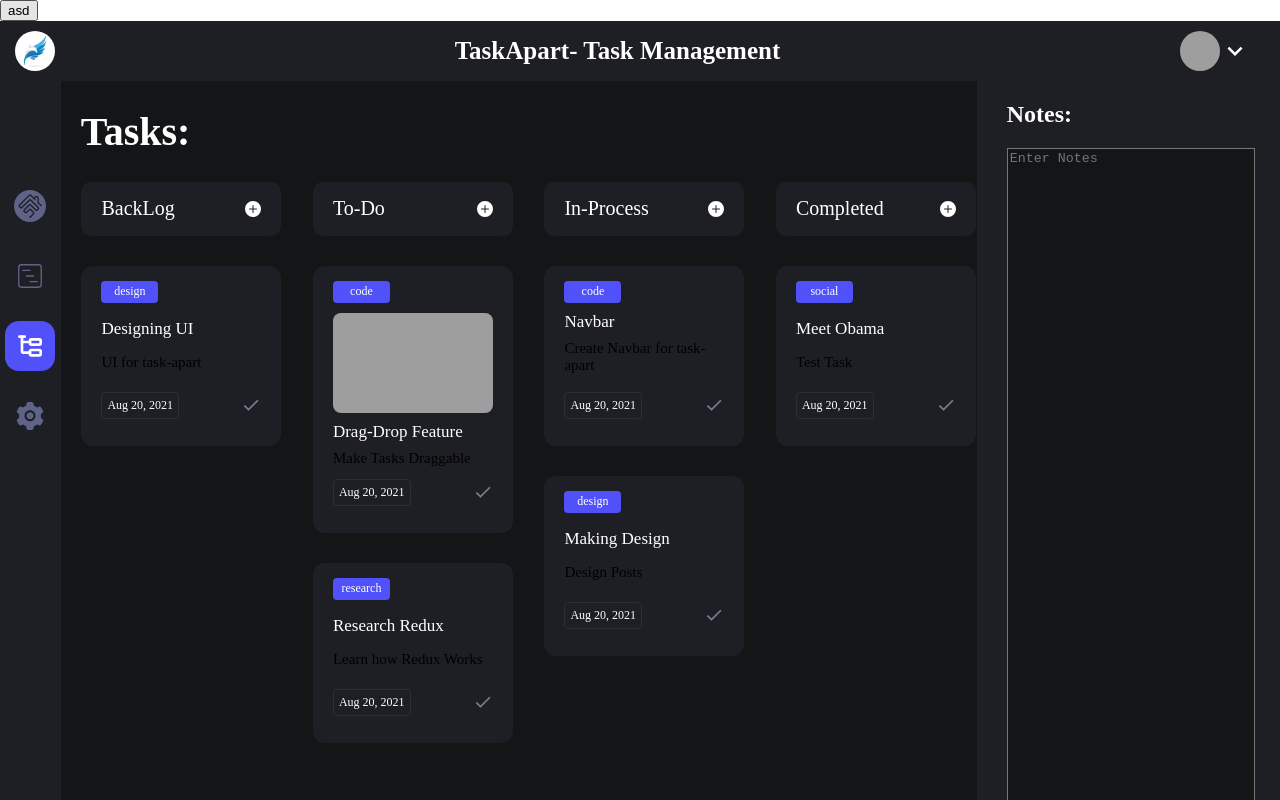
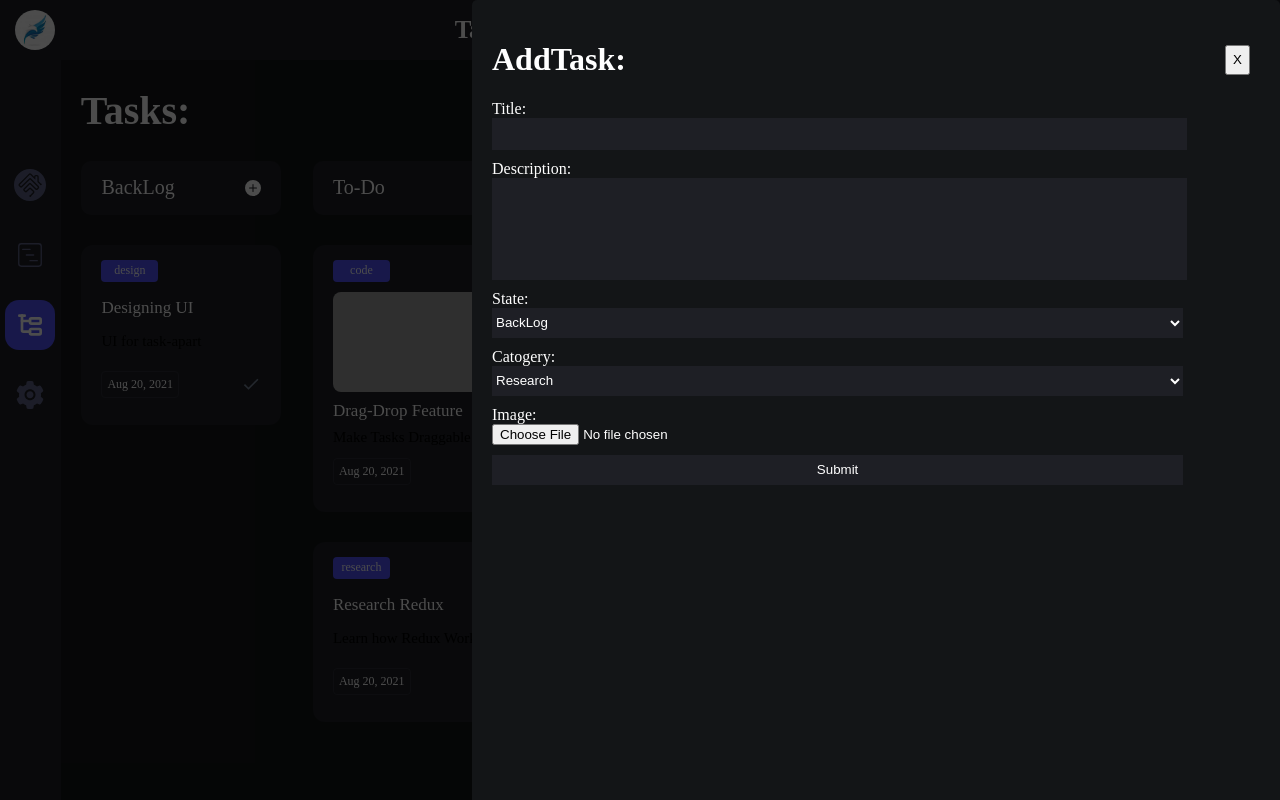
Before and after one commit to lavizp/task-apart, a React (Create React App) app: page / in a window 1280 px wide. Both pictures are taken after a click on the icon 253 px from the left and 208 px from the top of the page. Shown: the top 800 px of the page. Built offline with nearby package versions, Linux system fonts and the light colour scheme; grey boxes are pictures that could not be loaded.

Commit message:
Redux Init

```diff
--- a/package.json
+++ b/package.json
@@ -3,6 +3,7 @@
   "version": "0.1.0",
   "private": true,
   "dependencies": {
+    "@reduxjs/toolkit": "^1.8.6",
     "@testing-library/jest-dom": "^5.16.5",
     "@testing-library/react": "^13.4.0",
     "@testing-library/user-event": "^13.5.0",
--- a/src/App.js
+++ b/src/App.js
@@ -6,24 +6,27 @@ import { MainContainer } from './styled-components/MainContainer';
 import Navbar from './Components/Navbar';
 import NotesTab from './Components/NotesTab';
 import AddTask from './Components/AddTask';
-import { useState } from 'react';
+import { useEffect, useState } from 'react';
+import { useSelector } from 'react-redux';
 function App() {
+  const {tasks} = useSelector((state)=> state.taskSlice)
+  useEffect(()=>{
+    console.log(tasks);
+  },[])
 
   const theme = {
     primaryColor: "#1E1F25",
     backgroundColor: "#131517"
   }
-  const[isAddTaskVisible, setAddTask] = useState(true);
+  const[isAddTaskVisible, setAddTask] = useState(false);
   function displayAddTask(){
-    setAddTask(false);
-    console.log("here");
+    setAddTask(prev =>!prev);
   }
   return (
 
 <ThemeProvider theme={theme}>
-  <button onClick={displayAddTask}>asd</button>
   <Navbar/>
-  <AddTask hidden={isAddTaskVisible}/>
+  {isAddTaskVisible&&<AddTask displayAddTask={displayAddTask}/>}
   <MainContainer>
     <NavbarLeft id={2}/>
     <TasksContainer displayAddTask={displayAddTask}/>
--- a/src/Components/AddTask.js
+++ b/src/Components/AddTask.js
@@ -1,5 +1,5 @@
-import React, { useState } from 'react'
-import styled,{css} from 'styled-components'
+import React, { useRef } from 'react'
+import styled from 'styled-components'
 
 const Overlay = styled.div`
     position: fixed;
@@ -9,14 +9,8 @@ const Overlay = styled.div`
     right: 0;
     background: rgba(0, 0, 0, 0.7);
     transition: opacity 500ms;
-    ${props=>props.hidden === true && css`
-        display: none;
-    `}
-    ${props=>props.hidden === false && css`
-        display: flex;
-        justify-content: flex-end;
-        align-items: center;
-    `}
+    display: flex;
+    justify-content: flex-end;
 
 
 `
@@ -30,6 +24,10 @@ const AddTaskContainer = styled.div`
     position: relative;
     transition: all 1s ease-in-out;
     color: white;
+
+    button{
+        height: 30px;
+    }
 `
 
 const Input = styled.input`
@@ -42,25 +40,64 @@ const Input = styled.input`
     color: white;
 `
 
+const Select = styled.select`
+    width: 90%;
+    border: none;
+    height: ${props=>  props.height? props.height: "30px"};
+    background-color: ${props=>props.theme.primaryColor};
+    margin-bottom: 10px;
+    border-bottom: ${props=> props.title === true? "2px solid grey": "none"};
+    color: white;
+`
+const Button = styled.button`
+    width: 90%;
+    border: none;
+    height: 90px;
+    background-color: ${props=>props.theme.primaryColor};
+    margin-top: 10px;
+    color: white;
+    cursor: pointer;
+`
+
 const InputContainer = styled.form`
     display: flex;
     flex-direction: column;
 `
 
-export default function AddTask({hidden = false}) {
-    const [isHidden, setIsHidden] = useState(hidden);
+export default function AddTask({displayAddTask}) {
+    const titleRef = useRef();
+    const descRef = useRef();
+    const catogeryRef = useRef();
+    const stateRef = useRef();
+    const addTaskData = ()=>{
+
+    }
   return (
-    <Overlay hidden={isHidden}>
+    <Overlay>
         <AddTaskContainer>
-            <div style={{display: "flex", justifyContent: "space-between", paddingRight: "10px"}}>
+            <div style={{display: "flex", justifyContent: "space-between",alignItems:"center", paddingRight: "10px"}}>
                 <h1>AddTask:</h1>
-                <button onClick={()=>setIsHidden(true)}>X</button>
+                <button onClick={displayAddTask}>X</button>
             </div>
             <InputContainer>
-                Title: <Input title = "true"></Input>
-                Description: <Input></Input>
-                Catogery:<Input></Input>
-                State:<Input></Input>
+                Title: <Input title = "true" ref={titleRef} required></Input>
+                Description: <Input height={"100px"} ref={descRef} required></Input>
+                State:
+                <Select ref={stateRef}>
+                    <option value="BackLog" >BackLog</option>
+                    <option value="To-Do" >To-Do</option>
+                    <option value="In-Process" >In-Process</option>
+                    <option value="Completed" >Completed</option>
+                </Select>
+                Catogery:<Select ref={catogeryRef}>
+                    <option value="Research">Research</option>
+                    <option value="Design">Design</option>
+                    <option value="In-Process">In-Process</option>
+                    <option value="Completed">Completed</option>
+                </Select>
+                Image: <input title = "true" ref={titleRef} type="file"></input>
+
+                <Button>Submit</Button>
             </InputContainer>
 
         </AddTaskContainer>
--- a/src/Components/TaskColumn.js
+++ b/src/Components/TaskColumn.js
@@ -1,7 +1,8 @@
-import React from 'react'
+import React, { useState } from 'react'
 import styled from 'styled-components'
 import {BsPlusCircleFill} from 'react-icons/bs'
 import Task from './Task'
+import AddTask from './AddTask'
 
 import { Droppable } from 'react-beautiful-dnd'
 const TaskColumnStyle = styled.div`
--- /dev/null
+++ b/src/Redux/store.js
@@ -0,0 +1,8 @@
+import { configureStore } from "@reduxjs/toolkit";
+import taskSlice from "./taskSlice";
+
+export default configureStore({
+    reducer:{
+        taskSlice: taskSlice,
+    }
+});
--- /dev/null
+++ b/src/Redux/taskSlice.js
@@ -0,0 +1,75 @@
+import { createSlice } from '@reduxjs/toolkit'
+
+const initialState = {
+  tasks: {
+    "BackLog": [
+        {
+          id: "0",
+          catogery: "design",
+          title: "Designing UI",
+          description: "UI for task-apart"
+
+        },
+      ],
+      "To-Do": [
+        {
+          id: "1",
+          catogery: "code",
+          title: "Drag-Drop Feature",
+          description: "Make Tasks Draggable",
+          image: "asd"
+        },
+        {
+          id: "2",
+          catogery: "research",
+          title: "Research Redux",
+          description: "Learn how Redux Works",
+
+        },
+      ],
+      "In-Process": [
+        {
+          id: "3",
+          catogery: "code",
+          title: "Navbar",
+          description: "Create Navbar for task-apart"
+        },
+        {
+          id: "4",
+          catogery: "design",
+          title: "Making Design",
+          description: "Design Posts"
+        },
+      ],
+      "Completed": [
+        {
+          id: "5",
+          catogery: "social",
+          title: "Meet Obama",
+          description: "Test Task"
+        },
+      ]
+  },
+}
+
+export const taskSlice = createSlice({
+  name: 'counter',
+  initialState,
+  reducers: {
+    add_task: (state, newTask) => {
+
+      state.tasks['Completed'].push(newTask);
+    },
+    remove_task: (state) => {
+      state.value -= 1
+    },
+    update_task: (state, action) => {
+      state.value += action.payload
+    },
+  },
+})
+
+// Action creators are generated for each case reducer function
+export const { add_task, remove_task, update_task } = taskSlice.actions
+
+export default taskSlice.reducer
--- a/src/index.js
+++ b/src/index.js
@@ -2,11 +2,16 @@ import React from 'react';
 import ReactDOM from 'react-dom/client';
 import App from './App';
 import reportWebVitals from './reportWebVitals';
+import store from './Redux/store';
+import { Provider } from 'react-redux';
 
 const root = ReactDOM.createRoot(document.getElementById('root'));
 root.render(
   // <React.StrictMode>
-    <App />
+    <Provider store={store}>
+      <App />
+    </Provider>
+
   // </React.StrictMode>
 );
 
```
Also changed, not shown: 1 other file (tests, documents, lock files or other folders).
